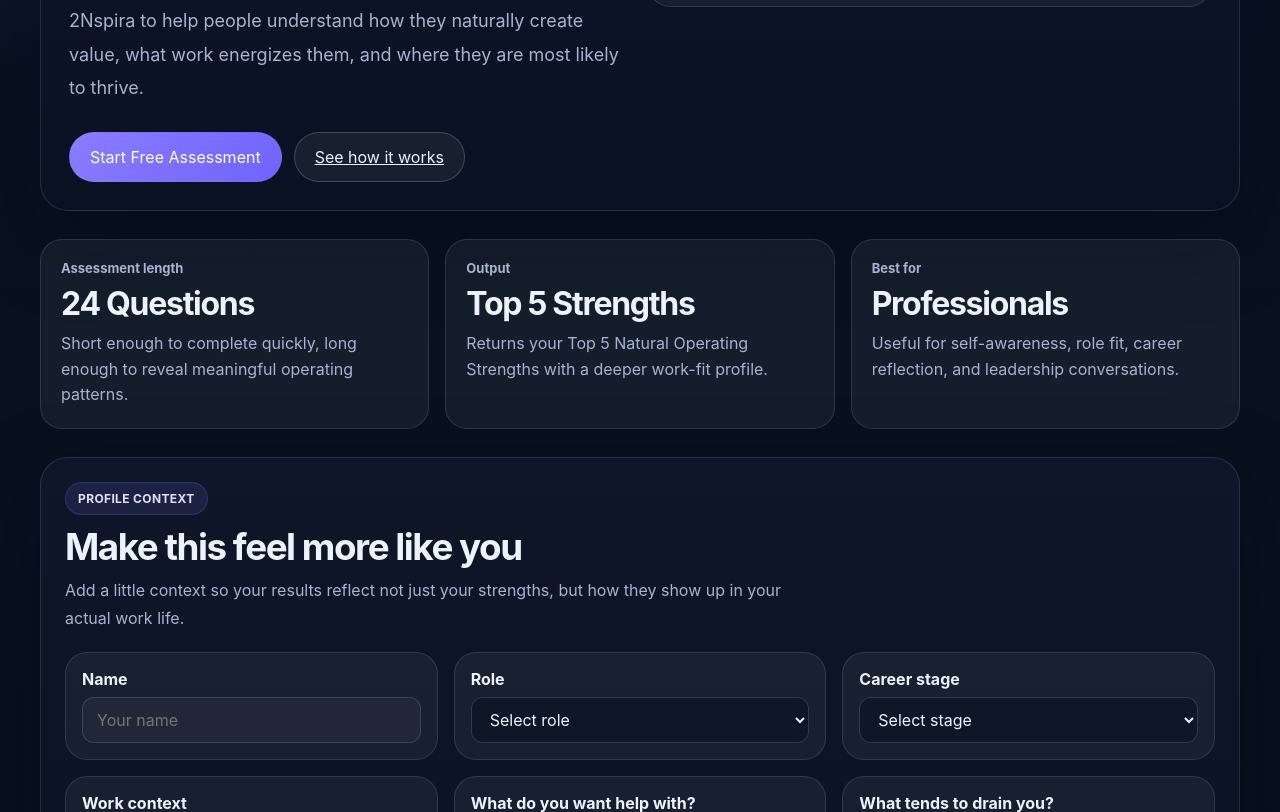
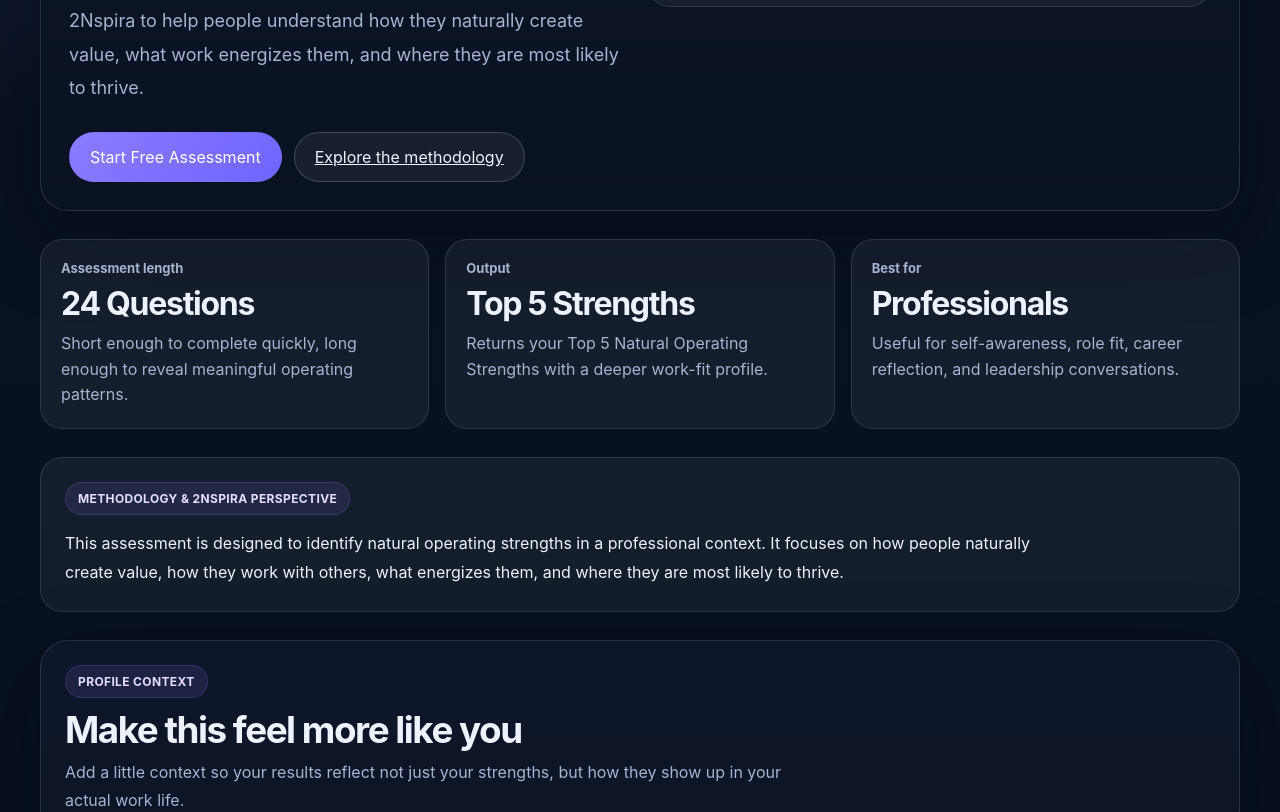
Before and after one commit to 2NspiraOpsTeam/strength-profile, a Next.js app: page / in a window 1280 px wide. Shown: the part 500-1312 px from the top of the page. Built offline with nearby package versions, Linux system fonts and the light colour scheme.

Commit message:
chore: align strength profile suite copy

```diff
--- a/components/strength-profile-app.js
+++ b/components/strength-profile-app.js
@@ -175,7 +175,7 @@ export default function StrengthProfileApp() {
                 <p className="muted" style={{ fontSize: 18, lineHeight: 1.85, maxWidth: 760 }}>{BRAND.subtagline}</p>
                 <div style={{ display: 'flex', gap: 12, flexWrap: 'wrap', marginTop: 28 }}>
                   <button className="button-primary" onClick={() => setStarted(true)}>{BRAND.ctaPrimary}</button>
-                  <a className="button-secondary" href="#how-it-works">{BRAND.ctaSecondary}</a>
+                  <a className="button-secondary" href="#methodology">{BRAND.ctaSecondary}</a>
                 </div>
               </div>
               <div className="panel" style={{ padding: 24 }}>
@@ -199,6 +199,13 @@ export default function StrengthProfileApp() {
             <StatCard label="Assessment length" value="24 Questions" helper="Short enough to complete quickly, long enough to reveal meaningful operating patterns." />
             <StatCard label="Output" value="Top 5 Strengths" helper="Returns your Top 5 Natural Operating Strengths with a deeper work-fit profile." />
             <StatCard label="Best for" value="Professionals" helper="Useful for self-awareness, role fit, career reflection, and leadership conversations." />
+          </div>
+
+          <div id="methodology" className="panel" style={{ padding: 24 }}>
+            <div className="eyebrow">Methodology & 2Nspira perspective</div>
+            <p style={{ margin: '14px 0 0', lineHeight: 1.8, maxWidth: 980 }}>
+              This assessment is designed to identify natural operating strengths in a professional context. It focuses on how people naturally create value, how they work with others, what energizes them, and where they are most likely to thrive.
+            </p>
           </div>
 
           <ProfileInputStep profileInput={profileInput} setProfileInput={setProfileInput} />
@@ -295,7 +302,7 @@ export default function StrengthProfileApp() {
               <p className="muted" style={{ marginTop: 0, lineHeight: 1.75 }}>{managerGuidance}</p>
             </div>
             <div className="panel" style={{ padding: 24 }}>
-              <div style={{ fontWeight: 700, fontSize: 18, marginBottom: 14 }}>2Nspira follow-up</div>
+              <div style={{ fontWeight: 700, fontSize: 18, marginBottom: 14 }}>2Nspira next step</div>
               <p className="muted" style={{ margin: 0, lineHeight: 1.75 }}>Use your profile as a starting point for role-fit reflection, manager conversations, coaching, or team development work.</p>
               <div className="two-col" style={{ marginTop: 18 }}>
                 <div className="panel" style={{ padding: 16 }}>
--- a/lib/brand-config.js
+++ b/lib/brand-config.js
@@ -5,7 +5,7 @@ export const BRAND = {
   subtagline:
     'A free professional strengths and work-fit assessment from 2Nspira to help people understand how they naturally create value, what work energizes them, and where they are most likely to thrive.',
   ctaPrimary: 'Start Free Assessment',
-  ctaSecondary: 'See how it works',
+  ctaSecondary: 'Explore the methodology',
   contactEmail: 'Jcortez@2nspira.com',
   contactSubject: '2Nspira Strength Profile Follow-Up',
 };
```
